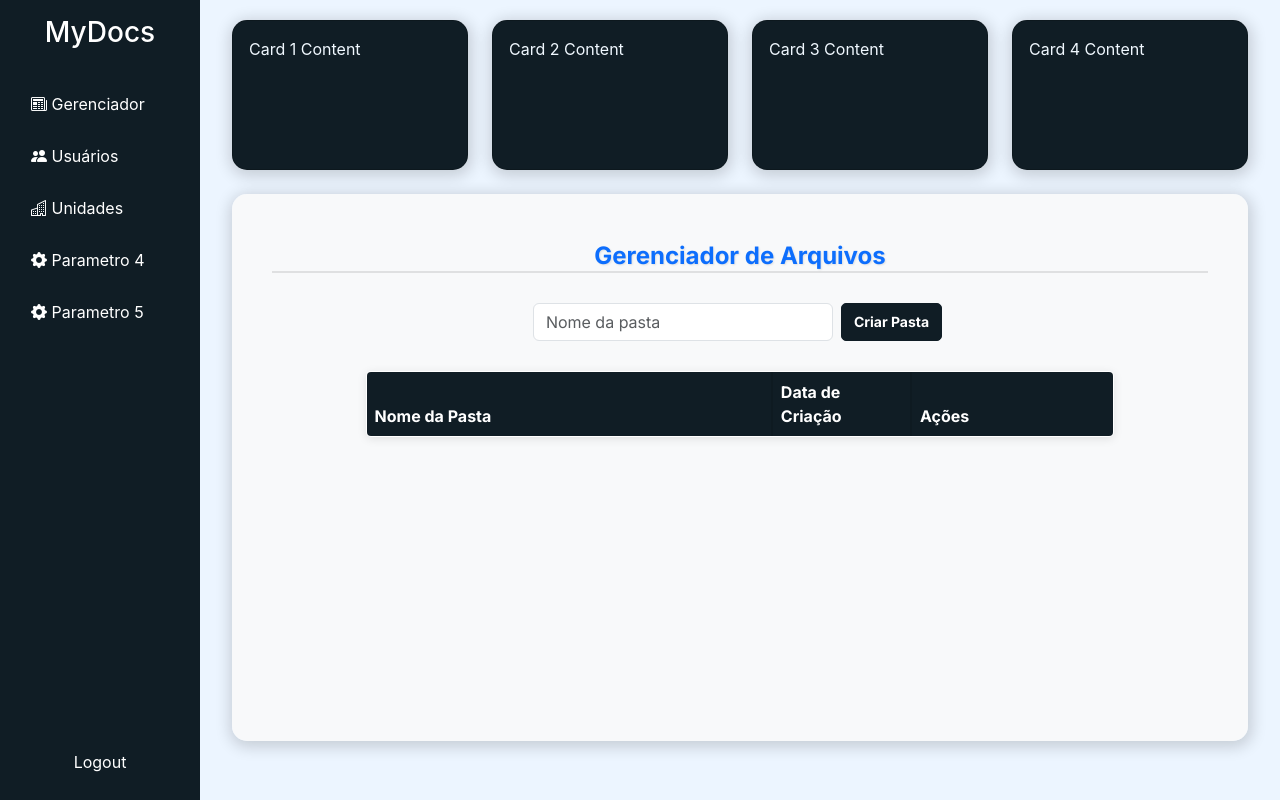
After one commit to olucascdev/MyDocs, a PHP site: page /home.php in a window 1280 px wide. The commit adds this page. Run offline with PHP 8.4, Linux system fonts and the light colour scheme; the visitor is signed in with stand-in values (Sample User, id 1); data that the repository does not hold is empty.

Commit message:
template do projeto guardião add

```diff
--- /dev/null
+++ b/assets/css/home.css
@@ -0,0 +1,61 @@
+@import url('https://fonts.googleapis.com/css2?family=Poppins:ital,wght@0,100;0,200;0,300;0,400;0,500;0,600;0,700;0,800;0,900;1,100;1,200;1,300;1,400;1,500;1,600;1,700;1,800;1,900&display=swap');
+
+
+html, body {
+  height: 100%;       /* Garante que a página ocupe 100% da altura */
+  overflow: hidden;   /* Desativa o scroll */
+  background-color: rgb(236, 245, 255);
+}
+body {
+    font-family: 'Inter', sans-serif;
+}
+
+img{
+    width: 90px;
+    height: 90px;
+}
+
+.sidebar {
+    background-color: rgb(16, 29, 37);
+    color: white;
+    min-height: 100vh;
+    height: 100vh;
+    position: fixed;
+    width: 200px;
+  }
+  .sidebar a {
+    color: white;
+    text-decoration: none;
+    padding: 10px 15px;
+    display: block;
+  }
+  .sidebar a:hover {
+    background-color: rgba(255, 255, 255, 0.1);
+  }
+  .sidebar .parameter-item {
+    cursor: pointer;
+  }
+  .parameter-subthemes {
+    padding-left: 20px;
+  }
+  .main-content {
+    margin-left: 200px;
+    padding: 20px;
+    height: 100vh;
+    overflow-y: auto;
+  }
+  .card{
+    background-color: rgb(16, 29, 37);
+    height: 150px;
+    color: aliceblue;
+  }
+  .main-content{
+
+
+  }
+
+
+  iframe, .card{
+    border-radius: 15px;
+    box-shadow: 1px 3px 15px 3px rgba(0, 0, 0, 0.164);
+  }
--- a/config/Database.php
+++ b/config/Database.php
@@ -8,21 +8,17 @@ $password = '';
 try {
     // Criando a conexão com o banco de dados usando PDO
     $pdo = new PDO("mysql:host=$host;dbname=$dbname", $username, $password);
+
     // Configuração do PDO para lançar exceções em caso de erro
     $pdo->setAttribute(PDO::ATTR_ERRMODE, PDO::ERRMODE_EXCEPTION);
 
     // Opcional: definir o charset para UTF-8 para evitar problemas de codificação
     $pdo->exec("SET NAMES 'utf8'");
 
-    // Caso a conexão tenha sido bem-sucedida, você pode opcionalmente exibir uma mensagem
-    // echo "Conexão bem-sucedida!";
-
 } catch (PDOException $e) {
     // Caso haja erro na conexão, exibe uma mensagem de erro
-    echo "Erro ao conectar ao banco de dados: " . $e->getMessage();
-    exit;
+    die("Erro ao conectar ao banco de dados: " . $e->getMessage());
 }
 
-// Retornando a conexão para ser utilizada em outros arquivos
-return $pdo;
+// Não use return, apenas deixe a variável $pdo disponível
 ?>
--- /dev/null
+++ b/home.php
@@ -0,0 +1,107 @@
+<?php
+   include_once "config/Database.php";
+
+   session_start();
+   if(!isset($_SESSION['id'])) {
+     header('Location: pages/TelaLogin.php');
+}
+
+
+?>
+
+<!DOCTYPE html>
+<html lang="pt-br">
+<head>
+    <meta charset="UTF-8">
+    <meta name="viewport" content="width=device-width, initial-scale=1.0">
+    <!-- Bootstrap CSS -->
+    <link href="https://cdn.jsdelivr.net/npm/bootstrap@5.3.0-alpha1/dist/css/bootstrap.min.css" rel="stylesheet">
+    <!-- Bootstrap Icons (for icons in sidebar) -->
+    <link rel="stylesheet" href="https://cdnjs.cloudflare.com/ajax/libs/bootstrap-icons/1.8.1/font/bootstrap-icons.min.css">
+    <link rel="stylesheet" href="assets/css/home.css">
+    <title>MyDocs</title>
+</head>
+<body>
+   <!-- Sidebar -->
+  <div class="fixed">
+    <div class="sidebar d-flex flex-column p-3">
+      <div class="logo text-center mb-4">
+        <h3>MyDocs</h3>
+      </div>
+      <nav>
+        <div class="mb-2">
+          <a class="parameter-item" target="frame" href="gerenciador.php" role="button" aria-expanded="false" aria-controls="param1Subthemes">
+              <i class="bi bi-newspaper"></i> Gerenciador
+          </a>
+        </div>
+        <div class="mb-2">
+          <a class="parameter-item" href="Users.php" target="frame" role="button" aria-expanded="false" aria-controls="param2Subthemes">
+            <i class="bi bi-people-fill"></i> Usuários
+          </a>
+        </div>
+        <div class="mb-2">
+          <a class="parameter-item"  href="avaliacao_unidades.php" target="frame" role="button" aria-expanded="false" aria-controls="param3Subthemes">
+            <i class="bi bi-building"></i> Unidades
+          </a>
+        </div>
+        <div class="mb-2">
+          <a class="parameter-item" href="#param4Subthemes" role="button" aria-expanded="false" aria-controls="param4Subthemes">
+            <i class="bi bi-gear-fill"></i> Parametro 4
+          </a>
+        </div>
+        <div class="mb-2">
+          <a class="parameter-item"  href="#param5Subthemes" role="button" aria-expanded="false" aria-controls="param5Subthemes">
+            <i class="bi bi-gear-fill"></i> Parametro 5
+          </a>
+        </div>
+      </nav>
+      <div class="mt-auto">
+        <a href="controllers/LogoutController.php" class="text-center d-block">Logout</a>
+      </div>
+    </div>
+    <!-- Main Content -->
+    <div class="main-content">
+      <div class="container-fluid">
+        <div class="row mb-4">
+          <div class="col-md-3">
+            <div class="card">
+              <div class="card-body">
+                Card 1 Content
+              </div>
+            </div>
+          </div>
+          <div class="col-md-3">
+            <div class="card">
+              <div class="card-body">
+                Card 2 Content
+              </div>
+            </div>
+          </div>
+          <div class="col-md-3">
+            <div class="card">
+              <div class="card-body">
+                Card 3 Content
+              </div>
+            </div>
+          </div>
+          <div class="col-md-3">
+            <div class="card">
+              <div class="card-body">
+                Card 4 Content
+              </div>
+            </div>
+          </div>
+        </div>
+        <div class="row">
+          <div class="col-12">
+          <iframe width="100%"  height="547px" frameborder="0" marginheight="0" marginwidth="0" name="frame" scrolling="yes" src="gerenciador.php">
+
+          </div>
+        </div>
+      </div>
+    </div>
+  </div>
+  <script type="javascript" src="script.js"></script>
+  <script src="https://cdn.jsdelivr.net/npm/bootstrap@5.3.0-alpha1/dist/js/bootstrap.bundle.min.js"></script>
+</body>
+</html>
```
Also changed, not shown: controllers/LoginController.php (added, +52 -0 lines), controllers/LogoutController.php (added, +12 -0 lines), pages/TelaLogin.php (added, +46 -0 lines), pages/visualizar_pasta.php (line endings or trailing spaces).
